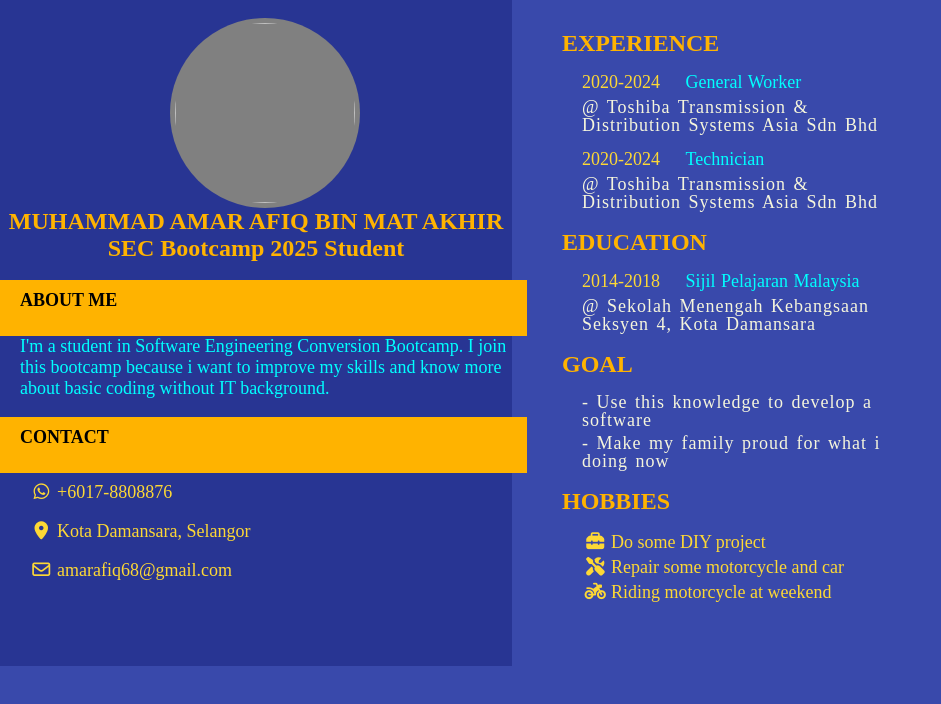
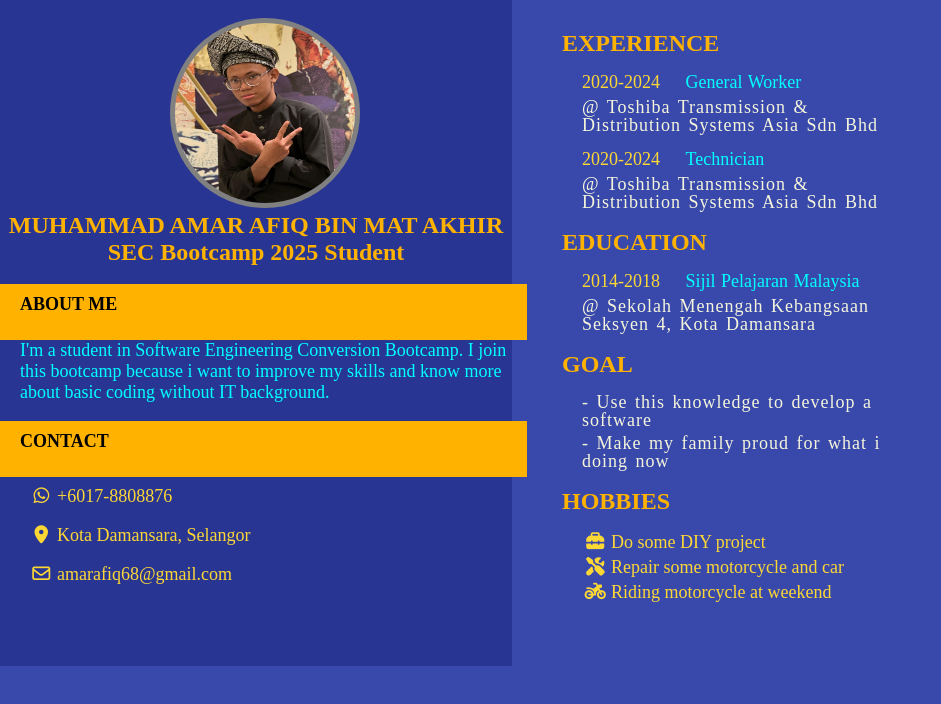
Before and after one commit to amarafiq/git-profile, a plain HTML site: page index.html in a window 1280 px wide. Shown: the whole page, without its empty margins (0-941 px from the left). Drawn offline with Linux system fonts and the light colour scheme.

Commit message:
initial commit

```diff
--- a/index.html
+++ b/index.html
@@ -13,7 +13,7 @@
     <div class="main">
         <div class="left">
         <br>
-        <img src="c:\Users\User\Pictures\WhatsApp Image 2025-12-12 at 21.38.47_047c8346.jpg" class="photo">
+        <img src="photo.jpg" class="photo">
         <h2>MUHAMMAD AMAR AFIQ BIN MAT AKHIR</h2>
         <h2>SEC Bootcamp 2025 Student</h2>
         <br>
```
Also changed, not shown: photo.jpg (added).
